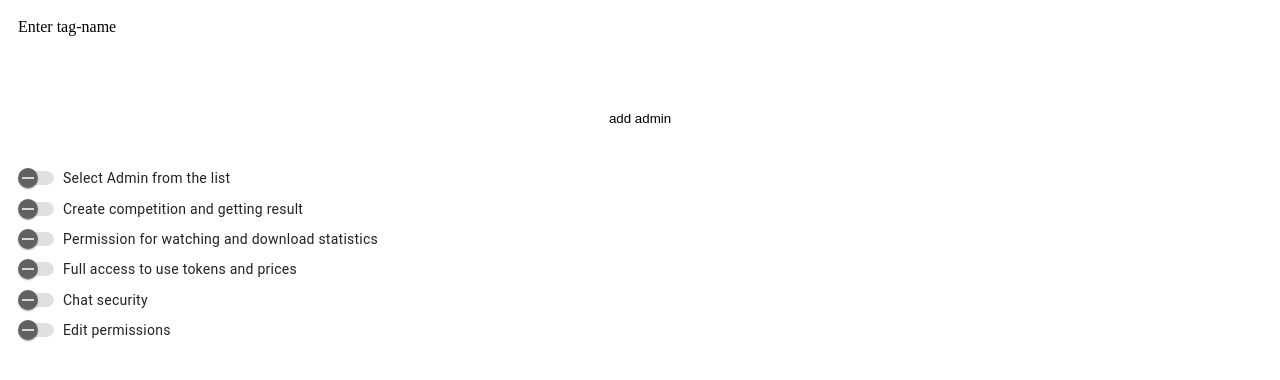
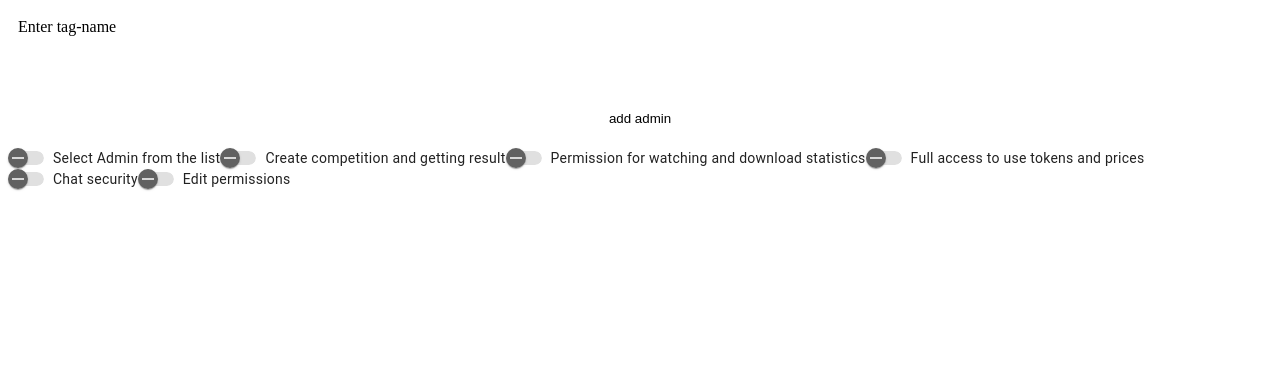
Before and after one commit to NikitaTopchii/webapp-bot, an Angular app in the folder webapp/admin-bot-webapp/: page /add-new-admin in a window 1280 px wide. Shown: the top 380 px of the page. Built offline with nearby package versions, Linux system fonts and the light colour scheme.

Commit message:
feat(add-new-admin): separate permissions like component

```diff
--- a/webapp/admin-bot-webapp/src/app/components/add-admin-page/add-admin-page.component.html
+++ b/webapp/admin-bot-webapp/src/app/components/add-admin-page/add-admin-page.component.html
@@ -1,17 +1,10 @@
 <div class="add-admin">
   <form [formGroup]="form" (ngSubmit)="signUp(form)" class="form">
     <label>Enter tag-name</label>
-    <input class="add-admin__input-name" formControlName="email" autocomplete="off" />
+    <input class="add-admin__input-name" formControlName="tagname" autocomplete="off"/>
     <button [disabled]="form.invalid" class="add-admin__action-button">
       add admin
     </button>
   </form>
-  <form [formGroup]="permissionsForm" (ngSubmit)="alertFormValues(permissionsForm)" class="form">
-    <mat-slide-toggle formControlName="selectAdminFromList" class="slide-toggle">Select Admin from the list</mat-slide-toggle>
-    <mat-slide-toggle formControlName="actionWithCompetition" class="slide-toggle">Create competition and getting result</mat-slide-toggle>
-    <mat-slide-toggle formControlName="actionWithStatistic" class="slide-toggle">Permission for watching and download statistics</mat-slide-toggle>
-    <mat-slide-toggle formControlName="permissionToTokenAndPrices" class="slide-toggle">Full access to use tokens and prices</mat-slide-toggle>
-    <mat-slide-toggle formControlName="actionWithChatSecurity" class="slide-toggle">Chat security</mat-slide-toggle>
-    <mat-slide-toggle formControlName="editPermission" class="slide-toggle">Edit permissions</mat-slide-toggle>
-  </form>
+  <app-permissions></app-permissions>
 </div>
--- a/webapp/admin-bot-webapp/src/app/components/add-admin-page/add-admin-page.component.scss
+++ b/webapp/admin-bot-webapp/src/app/components/add-admin-page/add-admin-page.component.scss
@@ -41,4 +41,3 @@
     margin-left: 5px;
   }
 }
-//
--- a/webapp/admin-bot-webapp/src/app/components/add-admin-page/add-admin-page.component.ts
+++ b/webapp/admin-bot-webapp/src/app/components/add-admin-page/add-admin-page.component.ts
@@ -2,6 +2,7 @@ import { Component } from '@angular/core';
 import {FormBuilder, FormGroup, FormsModule, ReactiveFormsModule, Validators} from "@angular/forms";
 import {_MatSlideToggleRequiredValidatorModule, MatSlideToggleModule} from "@angular/material/slide-toggle";
 import {MatButtonModule} from "@angular/material/button";
+import {PermissionsComponent} from "../permissions/permissions.component";
 
 @Component({
   selector: 'app-add-admin-page',
@@ -12,6 +13,7 @@ import {MatButtonModule} from "@angular/material/button";
     _MatSlideToggleRequiredValidatorModule,
     MatButtonModule,
     ReactiveFormsModule,
+    PermissionsComponent,
   ],
   templateUrl: './add-admin-page.component.html',
   styleUrl: './add-admin-page.component.scss'
@@ -19,19 +21,9 @@ import {MatButtonModule} from "@angular/material/button";
 export class AddAdminPageComponent {
 
   public form: FormGroup;
-  public permissionsForm: FormGroup;
-
-  public selectAdminFromList = false;
-  public actionWithCompetition = false;
-  public actionWithStatistic =  false;
-  public permissionToTokenAndPrices = false;
-  public actionWithChatSecurity = false;
-  public editPermission = false;
-
 
   constructor(private readonly fb: FormBuilder) {
     this.form = this.getSignInForm();
-    this.permissionsForm = this.getPermissionsForm();
   }
 
   public signUp(form: FormGroup): void {
@@ -39,22 +31,7 @@ export class AddAdminPageComponent {
   }
   private getSignInForm(): FormGroup {
     return this.fb.group({
-      email: ["", [Validators.required]],
+      tagname: ["", [Validators.required]],
     });
   }
-
-  private getPermissionsForm(){
-    return this.fb.group({
-      selectAdminFromList: [this.selectAdminFromList],
-      actionWithCompetition: [this.actionWithCompetition],
-      actionWithStatistic: [this.actionWithStatistic],
-      permissionToTokenAndPrices: [this.permissionToTokenAndPrices],
-      actionWithChatSecurity: [this.actionWithChatSecurity],
-      editPermission: [this.editPermission]
-    })
-  }
-
-  alertFormValues(formGroup: FormGroup) {
-    alert(JSON.stringify(formGroup.value, null, 2));
-  }
 }
--- /dev/null
+++ b/webapp/admin-bot-webapp/src/app/components/permissions/permissions.component.html
@@ -0,0 +1,8 @@
+<form [formGroup]="permissionsForm" (ngSubmit)="setPermissions(permissionsForm)" class="form">
+  <mat-slide-toggle formControlName="selectAdminFromList" class="slide-toggle">Select Admin from the list</mat-slide-toggle>
+  <mat-slide-toggle formControlName="actionWithCompetition" class="slide-toggle">Create competition and getting result</mat-slide-toggle>
+  <mat-slide-toggle formControlName="actionWithStatistic" class="slide-toggle">Permission for watching and download statistics</mat-slide-toggle>
+  <mat-slide-toggle formControlName="permissionToTokenAndPrices" class="slide-toggle">Full access to use tokens and prices</mat-slide-toggle>
+  <mat-slide-toggle formControlName="actionWithChatSecurity" class="slide-toggle">Chat security</mat-slide-toggle>
+  <mat-slide-toggle formControlName="editPermission" class="slide-toggle">Edit permissions</mat-slide-toggle>
+</form>
--- /dev/null
+++ b/webapp/admin-bot-webapp/src/app/components/permissions/permissions.component.scss
@@ -0,0 +1,8 @@
+@import "../../styles/colors";
+
+:host::ng-deep {
+  .mat-mdc-slide-toggle .mdc-label {
+    color: $text_color;
+    margin-left: 5px;
+  }
+}
--- /dev/null
+++ b/webapp/admin-bot-webapp/src/app/components/permissions/permissions.component.ts
@@ -0,0 +1,46 @@
+import { Component } from '@angular/core';
+import {FormBuilder, FormGroup, FormsModule, ReactiveFormsModule} from "@angular/forms";
+import {MatSlideToggleModule} from "@angular/material/slide-toggle";
+
+@Component({
+  selector: 'app-permissions',
+  standalone: true,
+    imports: [
+        FormsModule,
+        MatSlideToggleModule,
+        ReactiveFormsModule
+    ],
+  templateUrl: './permissions.component.html',
+  styleUrl: './permissions.component.scss'
+})
+export class PermissionsComponent {
+
+  public permissionsForm: FormGroup;
+
+  public selectAdminFromList = false;
+  public actionWithCompetition = false;
+  public actionWithStatistic =  false;
+  public permissionToTokenAndPrices = false;
+  public actionWithChatSecurity = false;
+  public editPermission = false;
+
+
+  constructor(private readonly fb: FormBuilder) {
+    this.permissionsForm = this.getPermissionsForm();
+  }
+
+  private getPermissionsForm(){
+    return this.fb.group({
+      selectAdminFromList: [this.selectAdminFromList],
+      actionWithCompetition: [this.actionWithCompetition],
+      actionWithStatistic: [this.actionWithStatistic],
+      permissionToTokenAndPrices: [this.permissionToTokenAndPrices],
+      actionWithChatSecurity: [this.actionWithChatSecurity],
+      editPermission: [this.editPermission]
+    })
+  }
+
+  setPermissions(form: FormGroup){
+    console.log(form.value);
+  }
+}
```
Also changed, not shown: webapp/admin-bot-webapp/src/app/components/core/services/http/http.service.ts (+6 -1 lines), 1 other file (tests, documents, lock files or other folders).
